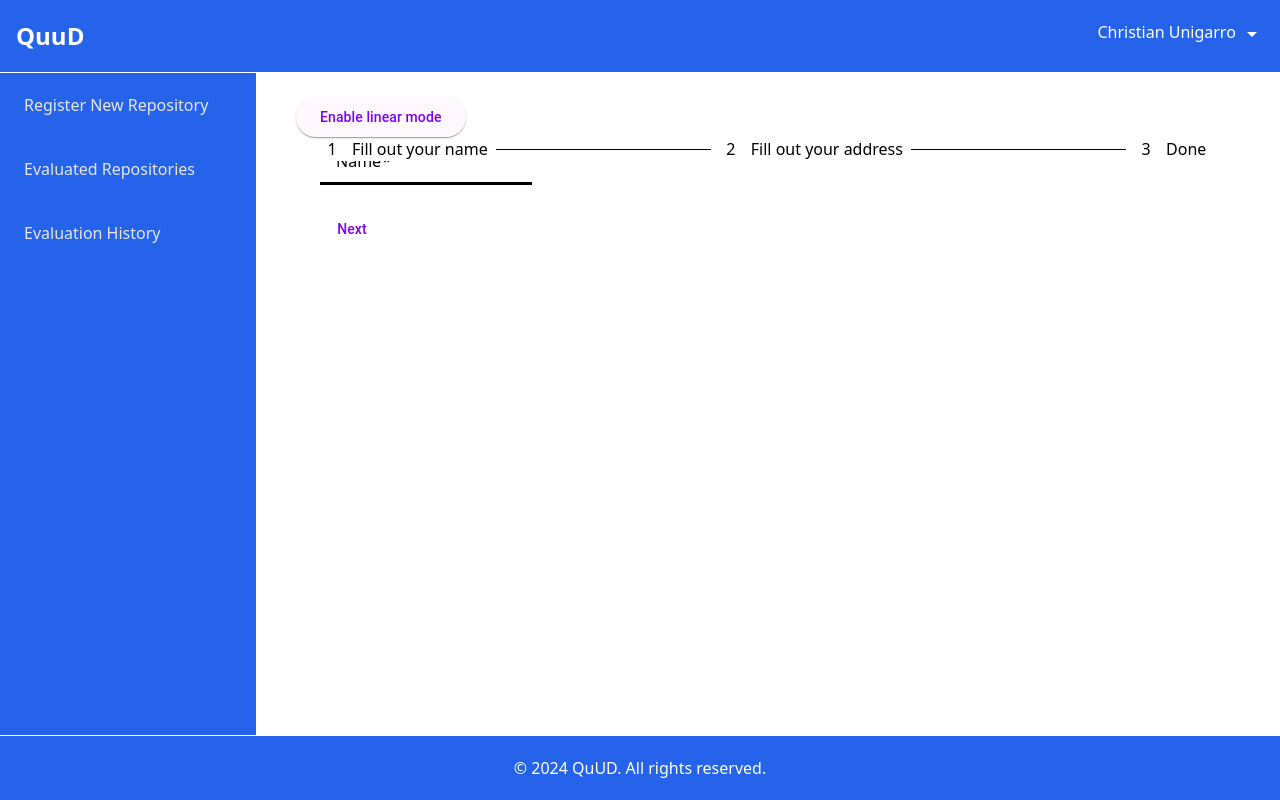
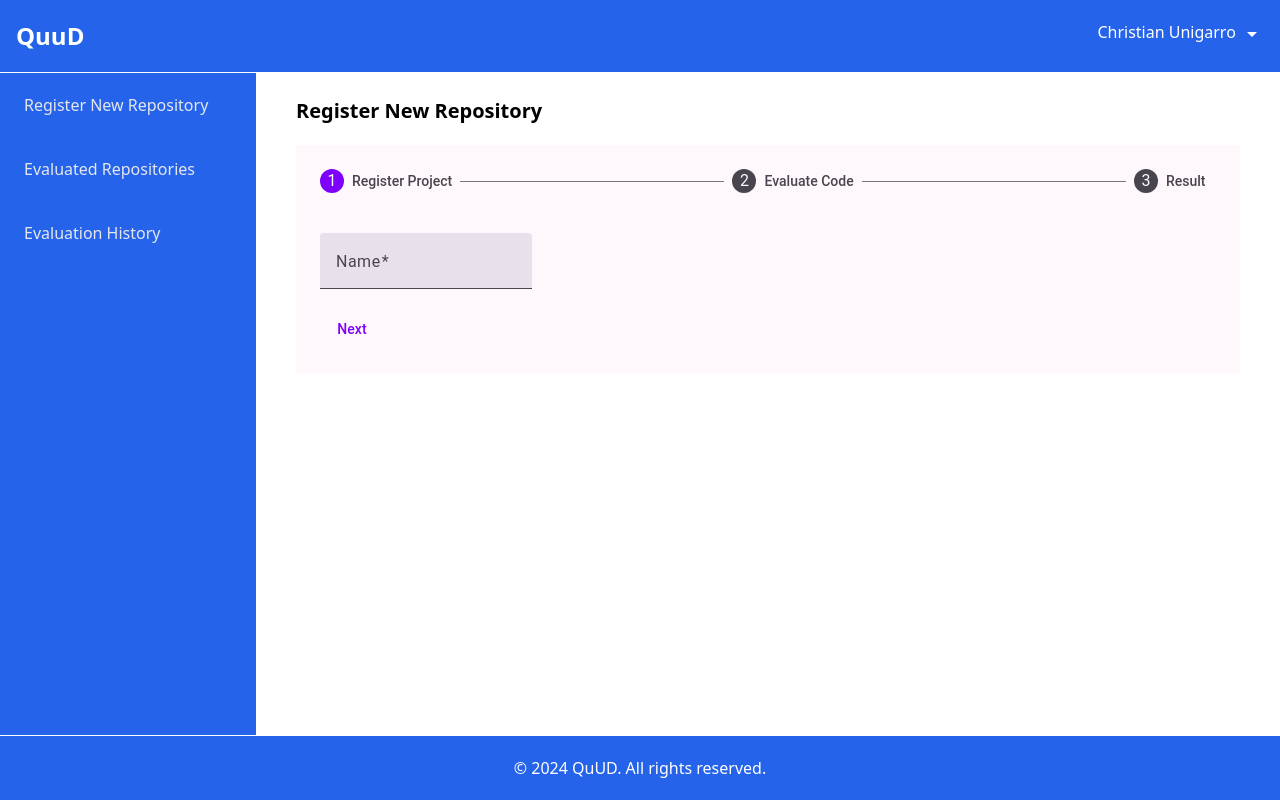
Before and after one commit to cunigarro/quud-system-front, an Angular app: page /admin/register-repositories in a window 1280 px wide. Built offline with nearby package versions, Linux system fonts and the light colour scheme.

Commit message:
Add styles for stepper.

```diff
--- a/src/app/pages/dashboard/pages/register-repos/register-repos.component.html
+++ b/src/app/pages/dashboard/pages/register-repos/register-repos.component.html
@@ -1,11 +1,11 @@
 <div class="container px-4">
-  <button mat-raised-button (click)="isLinear = !isLinear" id="toggle-linear">
-    {{!isLinear ? 'Enable linear mode' : 'Disable linear mode'}}
-  </button>
-  <mat-stepper [linear]="isLinear" #stepper>
+  <h1 class="mb-5 font-bold text-xl">
+    Register New Repository
+  </h1>
+  <mat-stepper [linear]="true" #stepper>
     <mat-step [stepControl]="firstFormGroup">
       <form [formGroup]="firstFormGroup">
-        <ng-template matStepLabel>Fill out your name</ng-template>
+        <ng-template matStepLabel>Register Project</ng-template>
         <mat-form-field>
           <mat-label>Name</mat-label>
           <input matInput placeholder="Last name, First name" formControlName="firstCtrl" required>
@@ -15,7 +15,7 @@
         </div>
       </form>
     </mat-step>
-    <mat-step [stepControl]="secondFormGroup" label="Fill out your address">
+    <mat-step [stepControl]="secondFormGroup" label="Evaluate Code">
       <form [formGroup]="secondFormGroup">
         <mat-form-field>
           <mat-label>Address</mat-label>
@@ -29,7 +29,7 @@
       </form>
     </mat-step>
     <mat-step>
-      <ng-template matStepLabel>Done</ng-template>
+      <ng-template matStepLabel>Result</ng-template>
       <p>You are now done.</p>
       <div>
         <button mat-button matStepperPrevious>Back</button>
--- /dev/null
+++ b/src/app/pages/dashboard/pages/register-repos/register-repos.component.scss
@@ -0,0 +1,7 @@
+.mat-stepper-horizontal {
+  margin-top: 8px;
+}
+
+.mat-mdc-form-field {
+  margin-top: 16px;
+}
--- a/src/app/pages/dashboard/pages/register-repos/register-repos.component.ts
+++ b/src/app/pages/dashboard/pages/register-repos/register-repos.component.ts
@@ -4,12 +4,13 @@ import {MatInputModule} from '@angular/material/input';
 import {MatFormFieldModule} from '@angular/material/form-field';
 import {MatStepperModule} from '@angular/material/stepper';
 import {MatButtonModule} from '@angular/material/button';
-import { NoopAnimationsModule } from '@angular/platform-browser/animations';
+import { MatIconModule } from '@angular/material/icon'
 import { CommonModule } from '@angular/common';
 import { animate, style, transition, trigger } from '@angular/animations';
 
 @Component({
   templateUrl: './register-repos.component.html',
+  styleUrl: './register-repos.component.scss',
   standalone: true,
   imports: [
     MatButtonModule,
@@ -18,7 +19,8 @@ import { animate, style, transition, trigger } from '@angular/animations';
     ReactiveFormsModule,
     MatFormFieldModule,
     MatInputModule,
-    CommonModule
+    CommonModule,
+    MatIconModule
   ],
   animations: [
     trigger('horizontalStepTransition', [ // Define the animation here!
--- a/src/index.html
+++ b/src/index.html
@@ -1,11 +1,15 @@
-<!doctype html>
+<!DOCTYPE html>
 <html lang="en">
   <head>
-  <meta charset="utf-8">
+    <meta charset="utf-8" />
     <title>QuudSystem</title>
-  <base href="/">
-  <meta name="viewport" content="width=device-width, initial-scale=1">
-  <link rel="icon" type="image/x-icon" href="favicon.ico">
+    <base href="/" />
+    <meta name="viewport" content="width=device-width, initial-scale=1" />
+    <link rel="icon" type="image/x-icon" href="favicon.ico" />
+    <link
+      href="https://fonts.googleapis.com/icon?family=Material+Icons"
+      rel="stylesheet"
+    />
   </head>
   <body>
     <app-root></app-root>
--- a/src/styles.scss
+++ b/src/styles.scss
@@ -13,14 +13,22 @@ $my-theme: mat.define-theme((
   ),
 ));
 
+// Aplica el tema globalmente.
 html {
-  // Emit theme-dependent styles for common features used across multiple components.
   @include mat.core-theme($my-theme);
 
-  // Emit styles for MatButton based on `$my-theme`. Because the configuration
-  // passed to `define-theme` omits typography, `button-theme` will not
-  // emit any typography styles.
+  // Estilos de Button
   @include mat.button-theme($my-theme);
 
-  // Include the theme mixins for other components you use here.
+  // Estilos de Form Field
+  @include mat.form-field-theme($my-theme);
+
+  // Estilos de Input
+  @include mat.input-theme($my-theme);
+
+  // Estilos de Stepper
+  @include mat.stepper-theme($my-theme);
+
+  // Si usas Typography (opcional):
+  // @include mat.typography-theme($my-theme);
 }
```
Lines whose indentation alone changed are shown as unchanged.
